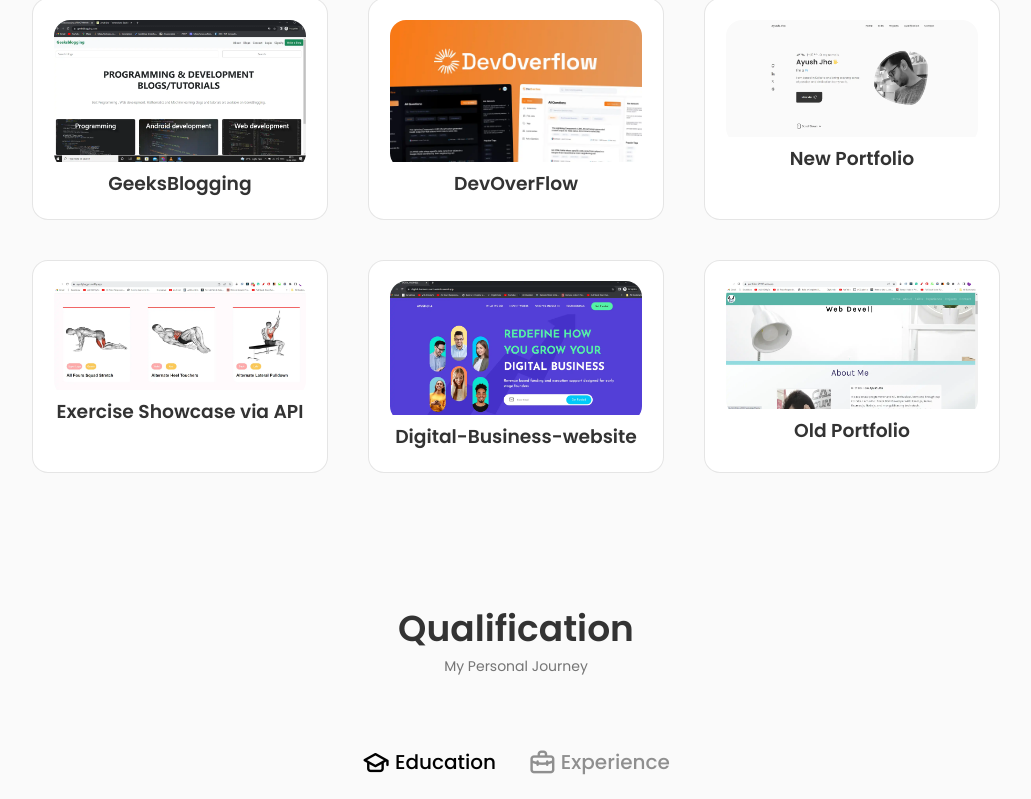
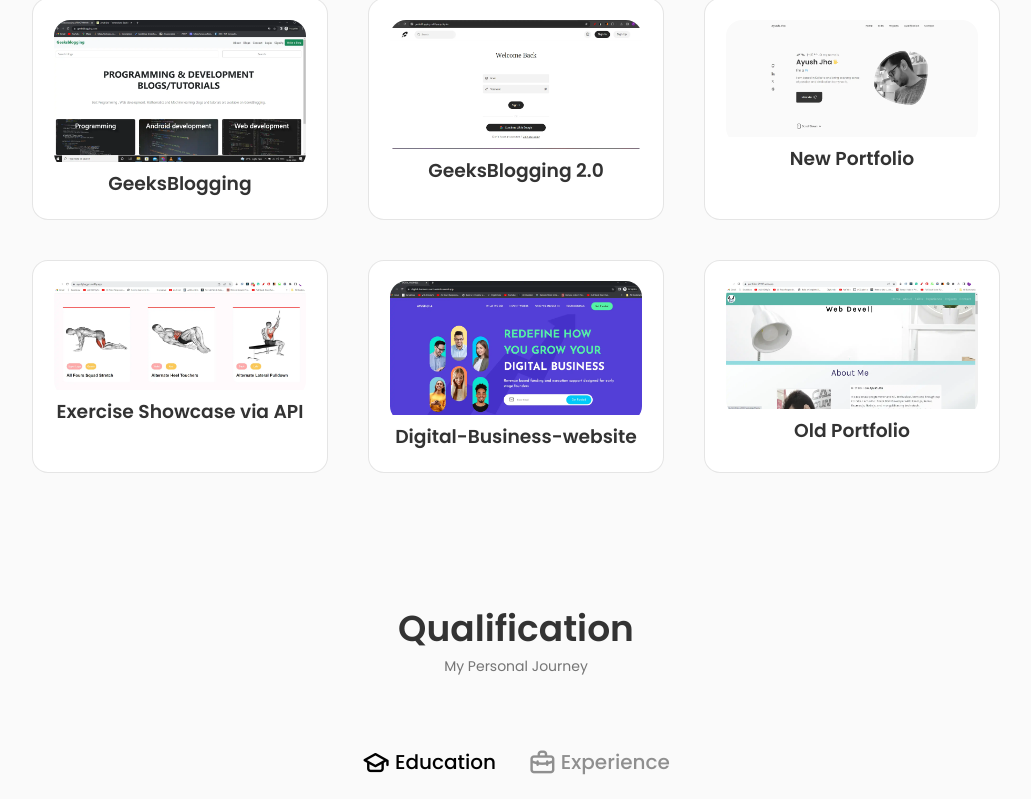
Before and after one commit to ayushjha119/NewPortfolio, a React (Create React App) app: page / in a window 1280 px wide. Shown: the part 2501-3300 px from the top of the page, without its empty margins (124-1155 px from the left). Built offline with nearby package versions, Linux system fonts and the light colour scheme.

Commit message:
Added Live link for GeeksBlogging2.0

```diff
--- a/src/components/projects/Projects.jsx
+++ b/src/components/projects/Projects.jsx
@@ -5,7 +5,7 @@
 
 import oldPortfolio from "../../assets/portfolioOld.webp";
 import newPortfolio from "../../assets/portfolioNew.webp";
-import devOverFlow from "../../assets/DevOverFlow.webp";
+import devOverFlow from "../../assets/devOverFlow.webp";
 import "./portfolio.css";
 
 const projects = [
@@ -21,12 +21,12 @@
   },
   {
     id: 2,
-    title: "DevOverFlow",
+    title: "GeeksBlogging 2.0",
     description:
-      "Dev Overflow - A problem solving community for developers like Stack Overflow",
+      "Sign up to engage with posts, comment, like, and personalize your profile. Enjoy your personal dashboard and the ability to edit your blogs. Admin role, with the privilege to post blogs, is assigned by the platform owner.",
     links: {
-      github: "https://github.com/ayushjha119/DevOverflow",
-      live: "https://dev-overflow-ayush-jhas-projects.vercel.app/",
+      github: "https://github.com/ayushjha119/BLOG-WEBSITE",
+      live: "https://geeksblogging.netlify.app/",
     },
     image: devOverFlow,
   },
```
Also changed, not shown: src/assets/DevOverFlow.webp.
